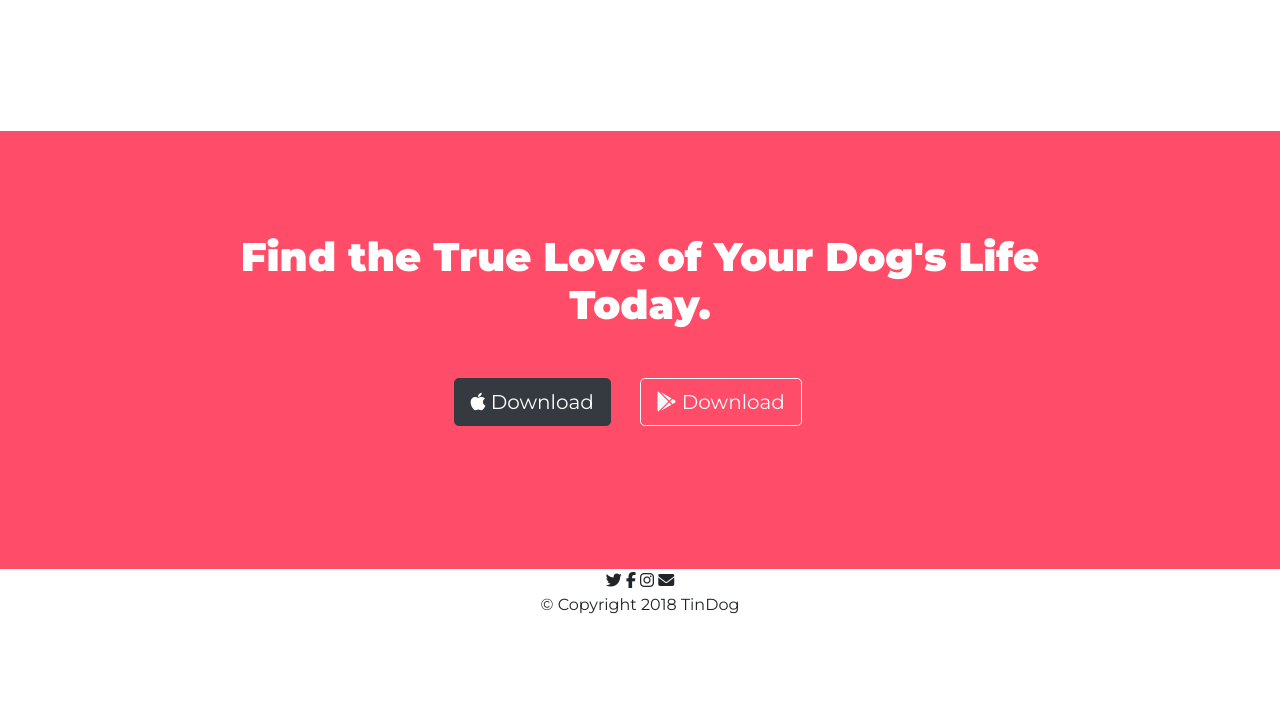
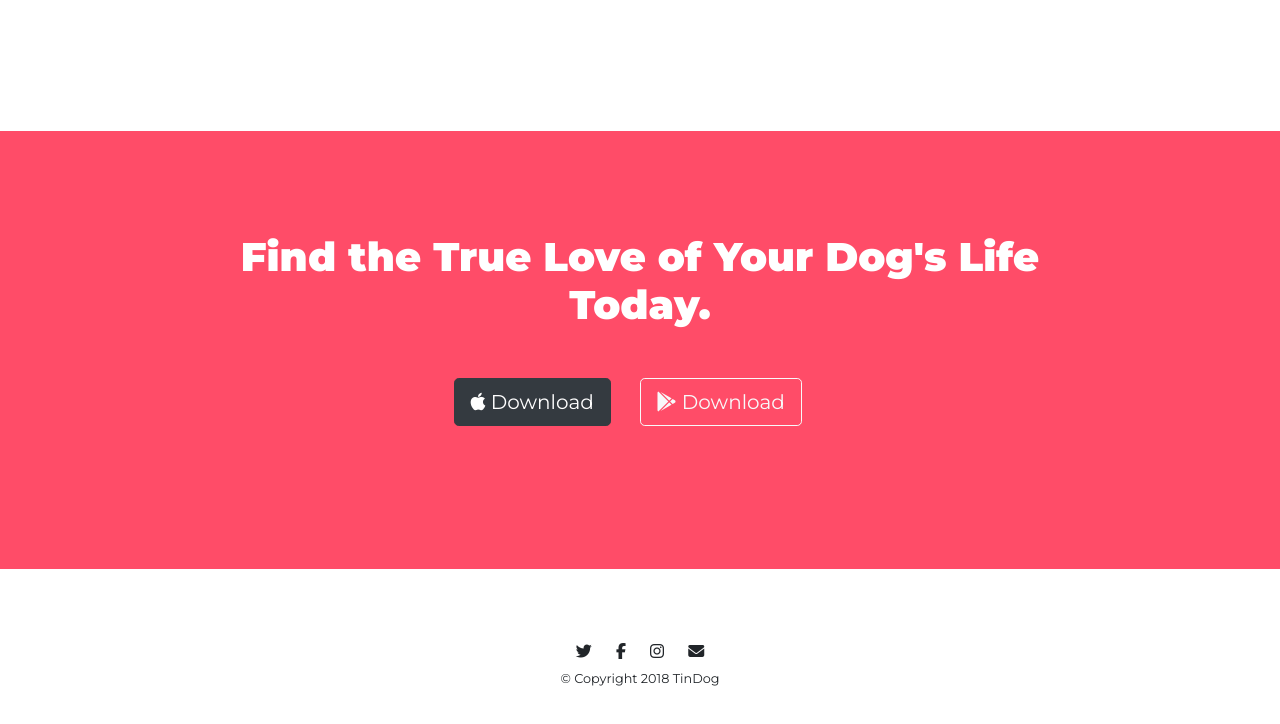
Before and after one commit to SecretPunk/tindog, a plain HTML site: page index.html in a window 1280 px wide. Shown: the part 2340-3064 px from the top of the page. Before the commit the page ends 2973 px from the top, so only its background shows below. Drawn offline with nearby package versions, Linux system fonts and the light colour scheme.

Commit message:
Finalise footer.

```diff
--- a/css/style.css
+++ b/css/style.css
@@ -144,6 +144,15 @@ h3 {
 
 #footer {
   text-align: center;
+  padding: 5%;
+}
+
+#footer span {
+  margin: 10px;
+}
+
+#footer p {
+  font-size: 0.8rem;
 }
 
 /* media queries */
```
